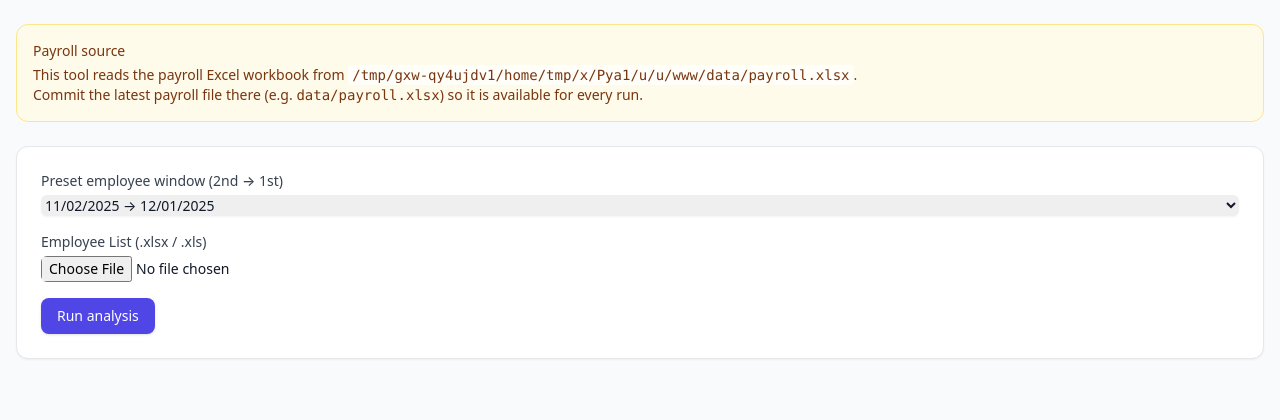
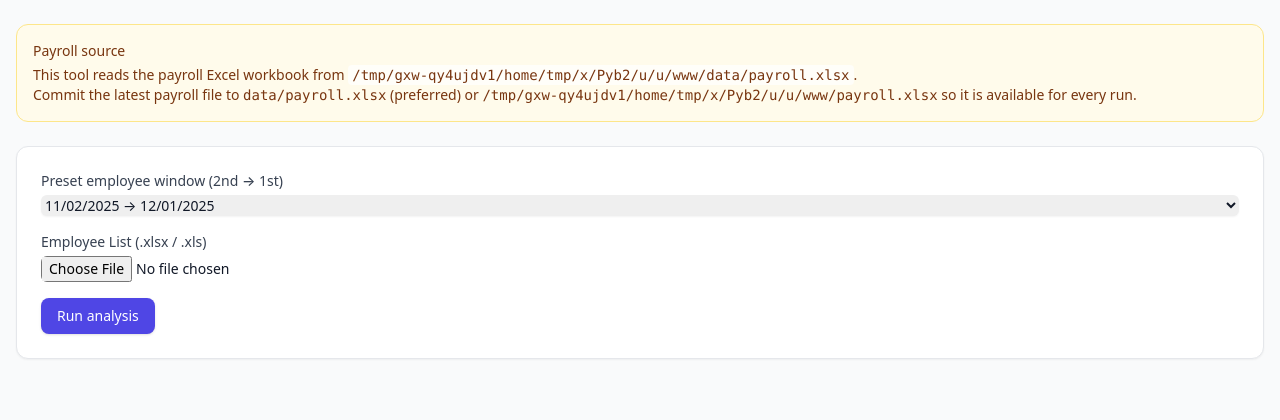
Before and after one commit to JBiddlecome/GoLive_Staffing, a FastAPI app: page /health-benefits in a window 1280 px wide. Shown: the part 221-641 px from the top of the page. Run offline with FastAPI, Linux system fonts and the light colour scheme; some libraries are stand-ins or nearby versions.

Commit message:
Add fallback payroll workbook location for health benefits

```diff
--- a/apps/health_benefits/views.py
+++ b/apps/health_benefits/views.py
@@ -14,7 +14,18 @@ templates = Jinja2Templates(directory="templates")
 router = APIRouter()
 
 BASE_DIR = Path(__file__).resolve().parents[2]
-PAYROLL_SOURCE = BASE_DIR / "data" / "payroll.xlsx"
+PAYROLL_PREFERRED = BASE_DIR / "data" / "payroll.xlsx"
+PAYROLL_FALLBACK = BASE_DIR / "payroll.xlsx"
+
+
+def _resolve_payroll_source() -> Path:
+    """Return the payroll workbook path, preferring data/payroll.xlsx."""
+
+    if PAYROLL_PREFERRED.exists():
+        return PAYROLL_PREFERRED
+    if PAYROLL_FALLBACK.exists():
+        return PAYROLL_FALLBACK
+    return PAYROLL_PREFERRED
 
 
 def normalize_columns(df: pd.DataFrame) -> pd.DataFrame:
@@ -108,12 +119,14 @@ def _build_context(
     allowed_labels = {preset["value"] for preset in presets}
     default_label = _default_preset_label(presets)
     chosen_label = selected_label if selected_label in allowed_labels else default_label
+    payroll_source = _resolve_payroll_source()
 
     context: Dict[str, object] = {
         "request": request,
         "presets": presets,
         "selected_preset": chosen_label,
-        "payroll_path": str(PAYROLL_SOURCE),
+        "payroll_path": str(payroll_source),
+        "payroll_fallback_path": str(PAYROLL_FALLBACK),
         "error": error,
         "info": info,
         "message": message,
@@ -352,13 +365,15 @@ async def analyze(
     payroll_end_ts = pd.Timestamp(payroll_end)
     payroll_window = _format_window(payroll_start, payroll_end)
 
-    if not PAYROLL_SOURCE.exists():
+    payroll_source = _resolve_payroll_source()
+
+    if not payroll_source.exists():
         context = _build_context(
             request,
             selected_label=selected["value"],
             error=(
-                "Payroll workbook not found. Upload the payroll Excel file to the repository at "
-                f"{PAYROLL_SOURCE} so it can be reused."
+                "Payroll workbook not found. Upload data/payroll.xlsx (preferred) or "
+                "payroll.xlsx at the repository root so it can be reused."
             ),
             employee_preview=employee_preview,
             employee_window=employee_window,
@@ -367,7 +382,7 @@ async def analyze(
         return templates.TemplateResponse("apps/health_benefits.html", context, status_code=400)
 
     try:
-        payroll_df = pd.read_excel(PAYROLL_SOURCE, dtype=str)
+        payroll_df = pd.read_excel(payroll_source, dtype=str)
     except ValueError as exc:
         context = _build_context(
             request,
--- a/templates/apps/health_benefits.html
+++ b/templates/apps/health_benefits.html
@@ -15,7 +15,7 @@
   <div class="rounded-xl border border-amber-200 bg-amber-50 p-4 text-sm text-amber-900">
     <p class="font-medium">Payroll source</p>
     <p class="mt-1">This tool reads the payroll Excel workbook from <code class="bg-white/70 px-1 py-0.5 rounded">{{ payroll_path }}</code>.</p>
-    <p>Commit the latest payroll file there (e.g. <code>data/payroll.xlsx</code>) so it is available for every run.</p>
+    <p>Commit the latest payroll file to <code>data/payroll.xlsx</code> (preferred) or <code>{{ payroll_fallback_path }}</code> so it is available for every run.</p>
   </div>
 
   <form class="space-y-4 rounded-xl border bg-white p-6 shadow-sm" method="post" action="/health-benefits/analyze" enctype="multipart/form-data">
```
